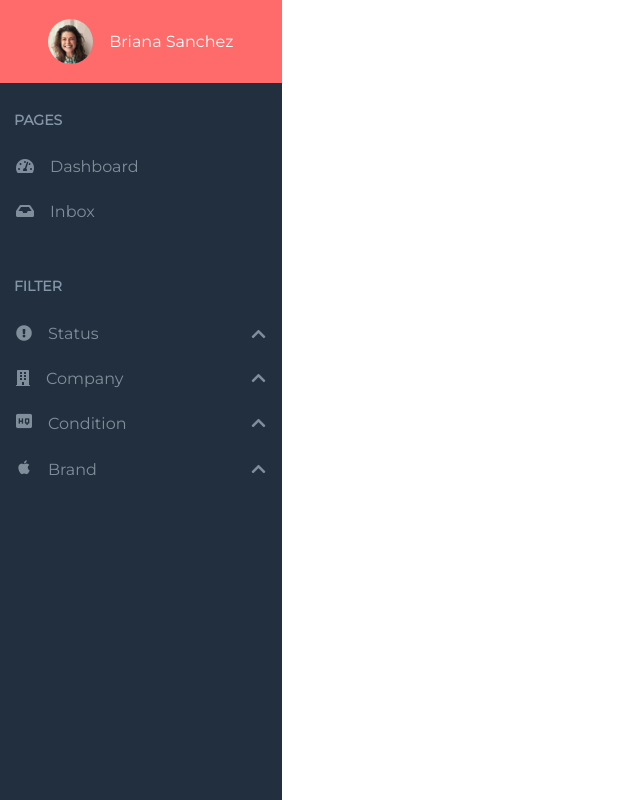
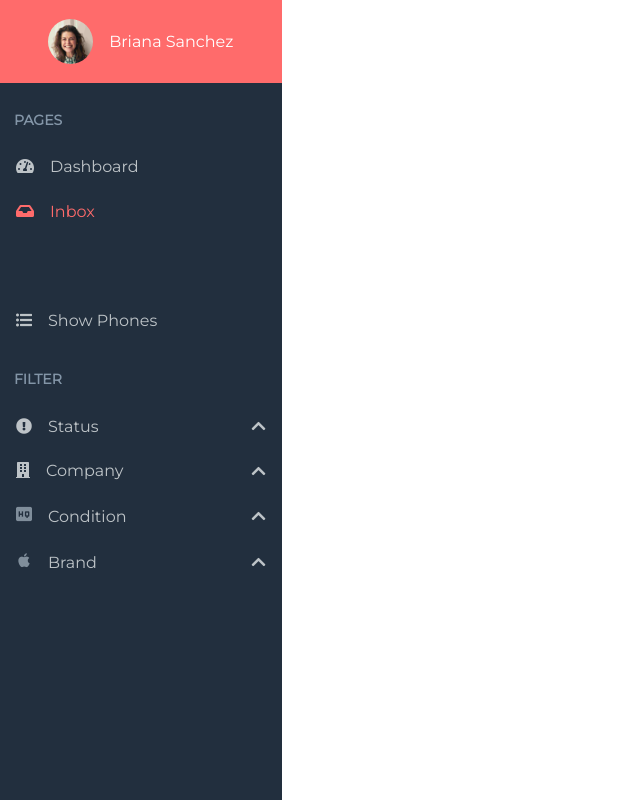
Before and after one commit to sanchezl391/phone-inventory-system-app, a React (Create React App) app: page / in a window 1280 px wide. Shown: the whole page, without its empty margins (0-640 px from the left). Built offline with nearby package versions, Linux system fonts and the light colour scheme.

Commit message:
app now highlights which section is currently active

```diff
--- a/src/App/App.js
+++ b/src/App/App.js
@@ -64,16 +64,17 @@ let phone3 = {
 
 let App = () => {
   let [phones, setPhones] = useState({1: phone1, 2: phone2, 3: phone3});
-  let [bodyContent, setBodyContent] = useState();
+  let [currentActiveSection, setCurrentActiveSection] = useState('inbox');
+  let sectionManager = {currentActiveSection: currentActiveSection, setCurrentActiveSection:setCurrentActiveSection};
+  console.log(currentActiveSection);
 
   let phoneManager = {phones: phones, setPhones: setPhones};
 
-
   let html = <div className='app-container'>
-      <SideNavbar phoneManager={phoneManager} bodyContent={bodyContent} setBodyContent={setBodyContent}/>
+      <SideNavbar phoneManager={phoneManager} sectionManager={sectionManager}/>
       <div className="main-content-container">
         {/* <TopNavbar /> */}
-        {/* <AppBody bodyContent={bodyContent} setBodyContent={setBodyContent} phoneManager={phoneManager}/> */}
+        {/* <AppBody phoneManager={phoneManager}/> */}
       </div>
   </div>;
   return html;
--- a/src/App/SideNavbar/Pages/Pages.js
+++ b/src/App/SideNavbar/Pages/Pages.js
@@ -2,22 +2,28 @@ import React from 'react';
 import './Pages.scss';
 
 let Pages = (props) => {
+  let dashboardClassName =
+    (props.sectionManager.currentActiveSection === 'dashboard') ?
+    'active-section' : '';
+  let inboxClassName =
+    (props.sectionManager.currentActiveSection === 'inbox') ?
+    'active-section' : '';
+
   let html =
   <div className="pages-container">
     <h2 className="sm-txt">PAGES</h2>
     <ul className='navigation md-txt'>
-      <li>
+      <li
+        className={dashboardClassName}
+        onClick={ () => props.sectionManager.setCurrentActiveSection('dashboard') }>
         <div className="page-identifier">
           <i className="fas fa-tachometer-alt"></i>
           Dashboard
         </div>
       </li>
       <li
-      // onClick={
-        // ()=>props.setBodyContent(
-        //   <Inbox phoneManager={props.phoneManager} setBodyContent={props.setBodyContent}/>)
-        //   }
-          >
+        className={inboxClassName}
+        onClick={ () => props.sectionManager.setCurrentActiveSection('inbox') } >
         <div className="page-identifier">
           <i className="fas fa-inbox"></i>
           Inbox
--- a/src/App/SideNavbar/Pages/Pages.scss
+++ b/src/App/SideNavbar/Pages/Pages.scss
@@ -1,7 +1,8 @@
 $medColor: #8395a7;
-$lightColor: #808e9b;
+$lightColor: #bdc3c7;
 $darkColor: #222f3e;
 $hoverColor: #1e272e;
+$red-color: #ff6b6b;
 
 .pages-container {
     margin-top: 1em;
@@ -19,6 +20,8 @@ $hoverColor: #1e272e;
 
 }
 
+
+
 .pages-container .navigation li{
     padding: .8em 1em;
     color: $lightColor;
@@ -29,5 +32,5 @@ $hoverColor: #1e272e;
     .page-identifier i:first-child{
         margin-right: 1em;
     }
-
 }
+.pages-container .navigation .active-section{color: $red-color;}
--- a/src/App/SideNavbar/SideNavbar.js
+++ b/src/App/SideNavbar/SideNavbar.js
@@ -5,7 +5,9 @@ import Filter from './Filter/Filter';
 import Pages from './Pages/Pages';
 
 let SideNavbar = (props) => {
-  let [pageActivated, setPageActivated] = useState();
+  let showPhonesContainerClassName =
+    (props.sectionManager.currentActiveSection === 'all phones') ?
+      'show-phones-container active-section' : 'show-phones-container' ;
 
   let html = <nav className='side-navbar-container'>
     <header>
@@ -20,12 +22,15 @@ let SideNavbar = (props) => {
       </div>
       <Pages
         phoneManager={props.phoneManager}
-        setBodyContent={props.setBodyContent}/>
+        sectionManager={props.sectionManager}/>
+        <div className={showPhonesContainerClassName}
+          onClick={()=>props.sectionManager.setCurrentActiveSection('all phones')}>
+          <i className="fas fa-list-ul"></i>Show Phones
+        </div>
       <Filter/>
     </div>
   </nav>;
   return html;
 };
 
-
 export default SideNavbar;
--- a/src/App/SideNavbar/SideNavbar.scss
+++ b/src/App/SideNavbar/SideNavbar.scss
@@ -1,6 +1,7 @@
 $dark-color: #222f3e;
-$light-color: #808e9b;
+$light-color: #bdc3c7;
 $red-color: #ff6b6b;
+$hover-color: #1e272e;
 
 .side-navbar-container {
     header{
@@ -34,6 +35,21 @@ $red-color: #ff6b6b;
     }
 }
 
+
+
+.show-phones-container{
+    margin-top: 3em;
+    display: flex;
+    i {margin-right: 1em;}
+
+    padding: .8em 1em;
+    color: $light-color;
+    align-items: center;
+    &:hover{cursor: pointer; background: $hover-color;}
+}
+
+.active-section{color: $red-color;}
+
 .side-navbar-body{
     box-sizing: border-box;
     display: flex;
```
